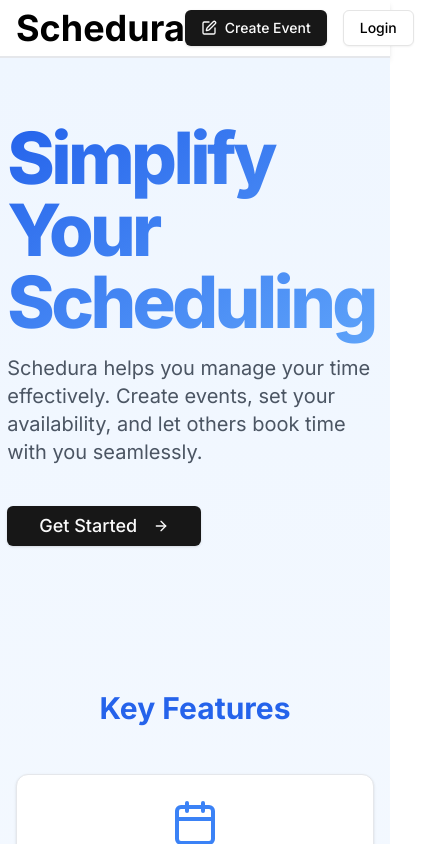
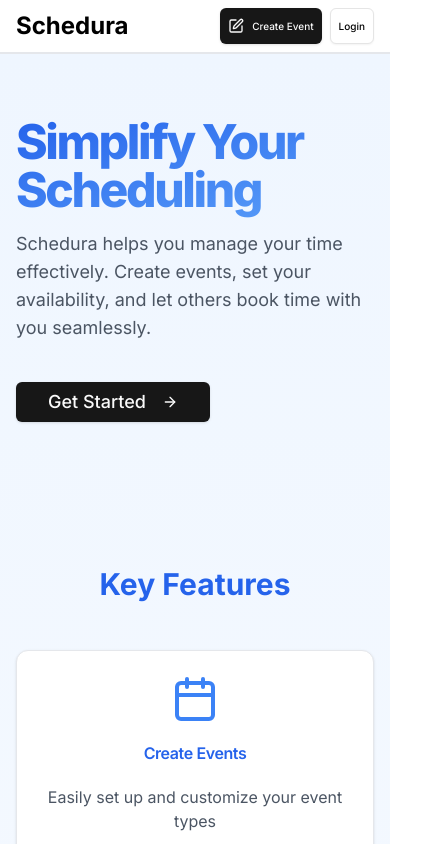
Before and after one commit to aviralsharma07/schedura, a Next.js app: page / in a window 390 px wide. Shown: the top 844 px of the page, 422 px wide, since content can reach past the window. Built offline with nearby package versions, Linux system fonts and the light colour scheme; no server answers.

Commit message:
make homepage responsive

```diff
--- a/app/layout.tsx
+++ b/app/layout.tsx
@@ -27,7 +27,7 @@ export default function RootLayout({
         <body className={inter.className}>
           {/* Header */}
           <Header />
-          <main className="min-h-screen bg-gradient-to-b from-blue-50 to-white">{children}</main>
+          <main className="min-h-screen overflow-hidden bg-gradient-to-b from-blue-50 to-white">{children}</main>
           {/* Footer */}
           <footer className="bg-blue-100 py-12">
             <div className="container flex gap-2 md:text-base text-[10px] justify-center mx-auto px-4 text-center text-gray-600">
--- a/app/page.tsx
+++ b/app/page.tsx
@@ -44,8 +44,8 @@ export default function Home() {
     <main className="container mx-auto px-4 py-16">
       <div className="flex flex-col lg:flex-row items-center justify-between gap-12 mb-24">
         <div className="lg:w-1/2">
-          <h1 className="text-7xl font-extrabold pb-6 gradient-title">Simplify Your Scheduling</h1>
-          <p className="text-xl text-gray-600 mb-10">Schedura helps you manage your time effectively. Create events, set your availability, and let others book time with you seamlessly.</p>
+          <h1 className="text-5xl md:text-7xl font-extrabold pb-6 gradient-title">Simplify Your Scheduling</h1>
+          <p className="text-lg md:text-xl text-gray-600 mb-10">Schedura helps you manage your time effectively. Create events, set your availability, and let others book time with you seamlessly.</p>
           <Link href="/dashboard">
             <Button size="lg" className="text-lg">
               Get Started <ArrowRight className="ml-2 h-5 w-5" />
--- a/components/header.tsx
+++ b/components/header.tsx
@@ -12,18 +12,20 @@ const Header = async () => {
     <nav className="mx-auto py-2 px-4 flex justify-between items-center shadow-md border-b-2 bg-white">
       <Link href="/" className="flex items-center">
         {/* <Image src="/logo.png" alt="Logo" width={150} height={60} className="h-16 w-auto" /> */}
-        <span className="text-4xl font-bold text-black">Schedura</span>
+        <span className="md:text-4xl text-2xl font-bold text-black">Schedura</span>
       </Link>
 
-      <div className="flex items-center gap-4">
+      <div className="flex items-center gap-2 md:gap-4">
         <Link href="/events?create=true">
-          <Button className="flex items-center gap-2">
+          <Button className="flex items-center max-md:p-2 max-md:text-[10px] md:gap-2">
             <PenBox size={18} /> Create Event
           </Button>
         </Link>
         <SignedOut>
           <SignInButton forceRedirectUrl="/dashboard">
-            <Button variant="outline">Login</Button>
+            <Button variant="outline" className="max-md:p-2 max-md:text-[10px]">
+              Login
+            </Button>
           </SignInButton>
         </SignedOut>
         <SignedIn>
```
